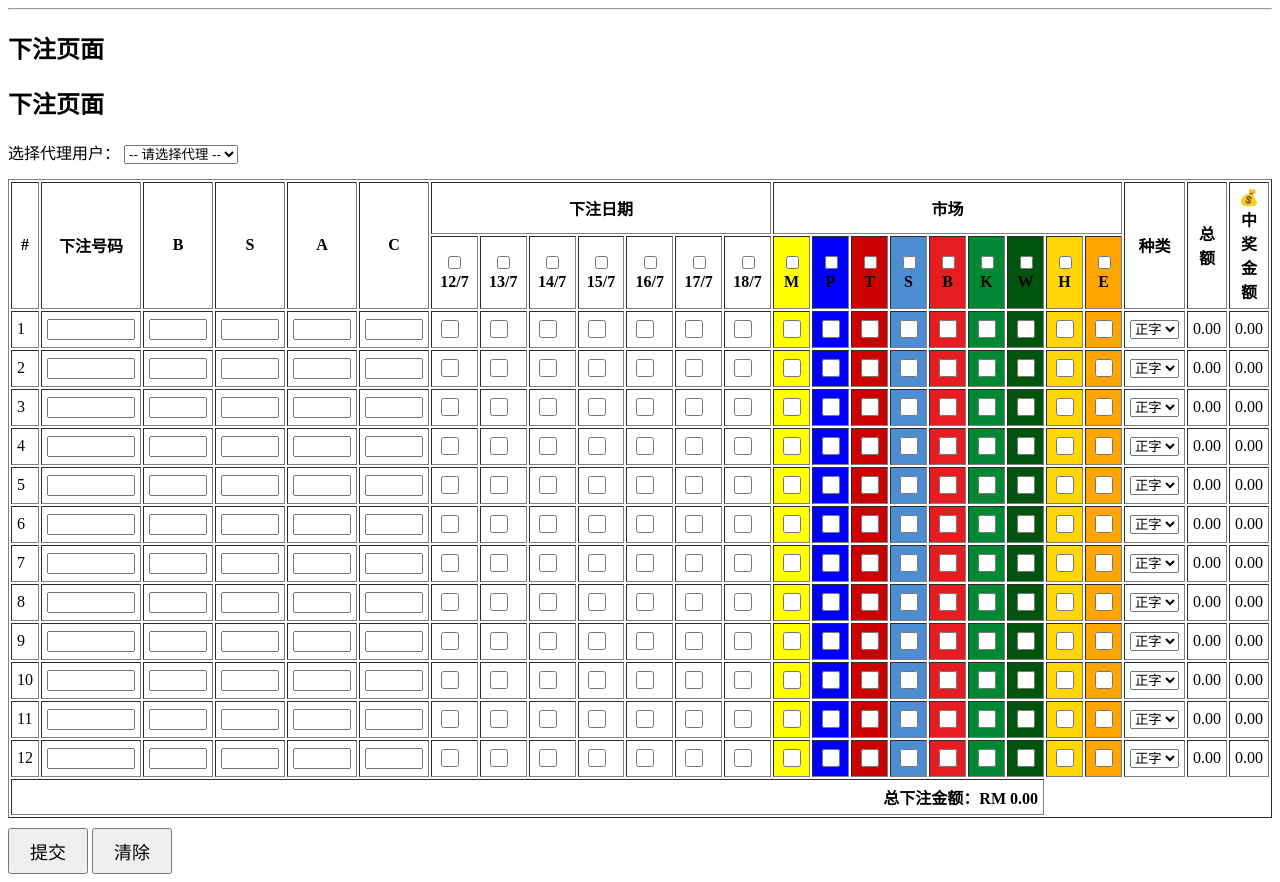
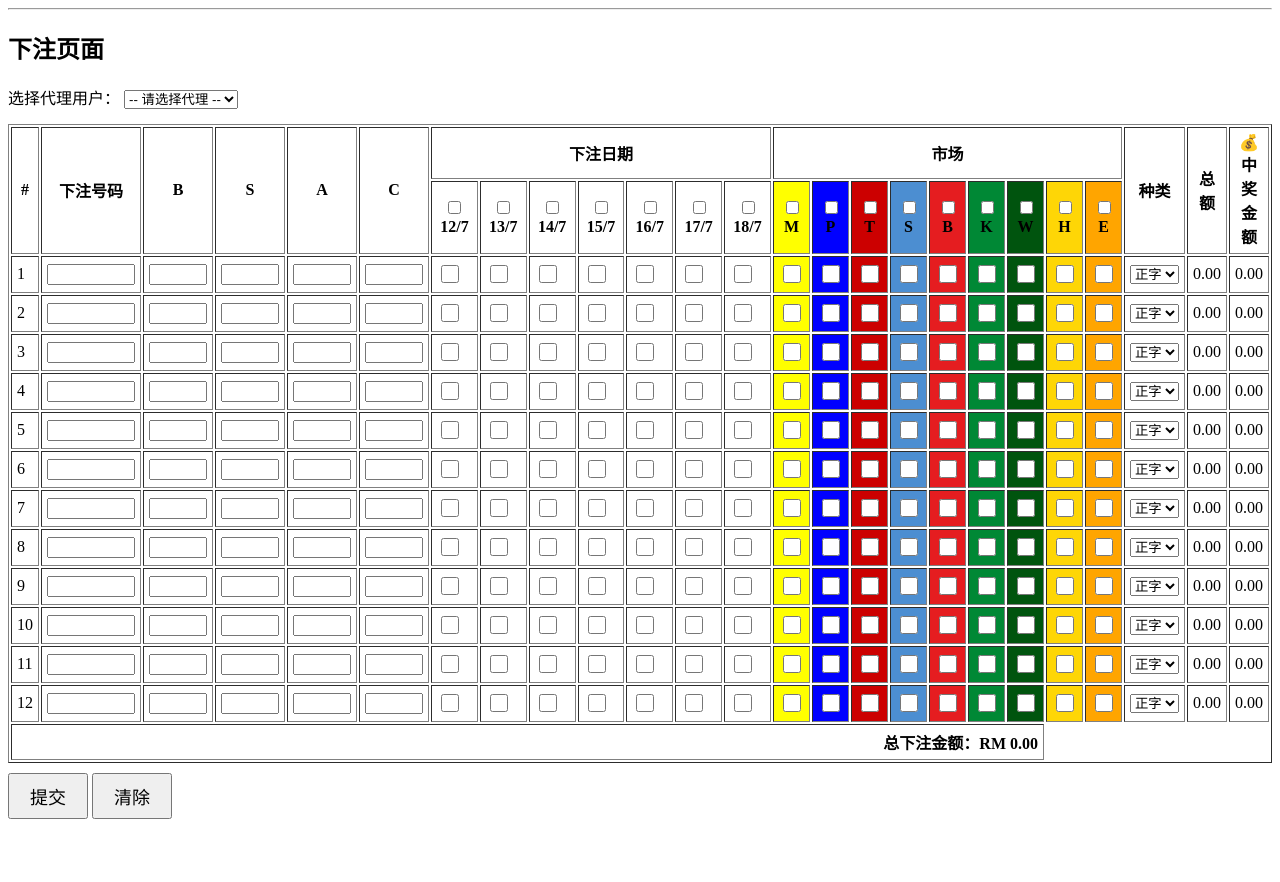
Before and after one commit to boonjun123654/4D_system, a Flask app: page /bet in a window 1280 px wide. Shown: the part 32-914 px from the top of the page. After the commit the page ends 851 px from the top, so only its background shows below. Run offline with Flask 3, Linux system fonts and the light colour scheme; the visitor is signed in with stand-in values (Sample User, id 1); data that the repository does not hold is empty.

Commit message:
Update bet.html

```diff
--- a/templates/bet.html
+++ b/templates/bet.html
@@ -1,6 +1,5 @@
 {% extends "layout.html" %}
 {% block content %}
-<h2>下注页面</h2>
 <h2>下注页面</h2>
 
 {% if session.get('role') == 'admin' %}
```
